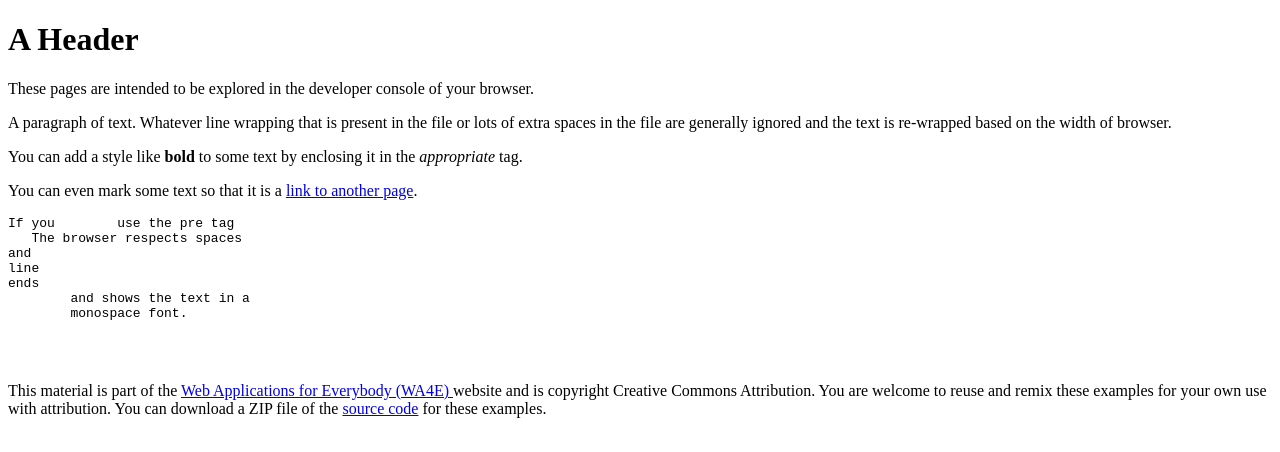
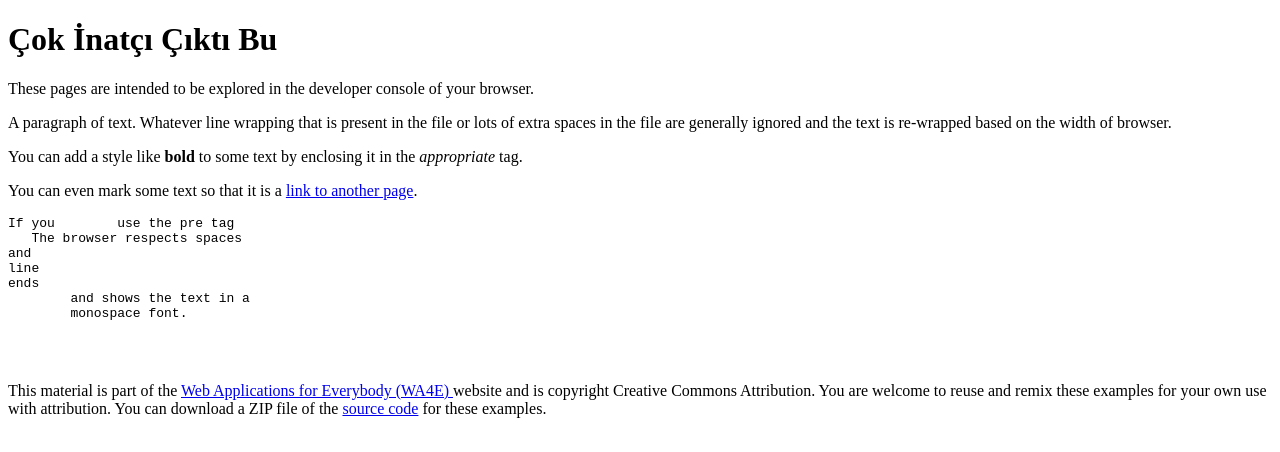
Before and after one commit to aylakhoca/ilk_projem, a plain HTML site: page index1.htm in a window 1280 px wide. Drawn offline with Linux system fonts and the light colour scheme.

Commit message:
Update index1.htm

```diff
--- a/index1.htm
+++ b/index1.htm
@@ -4,7 +4,7 @@
   <meta charset="UTF-8">
 </head>
 <body>
-<h1>A Header</h1>
+<h1>Çok İnatçı Çıktı Bu</h1>
 <lu>
 <p>
 These pages are intended to be explored in the
```
